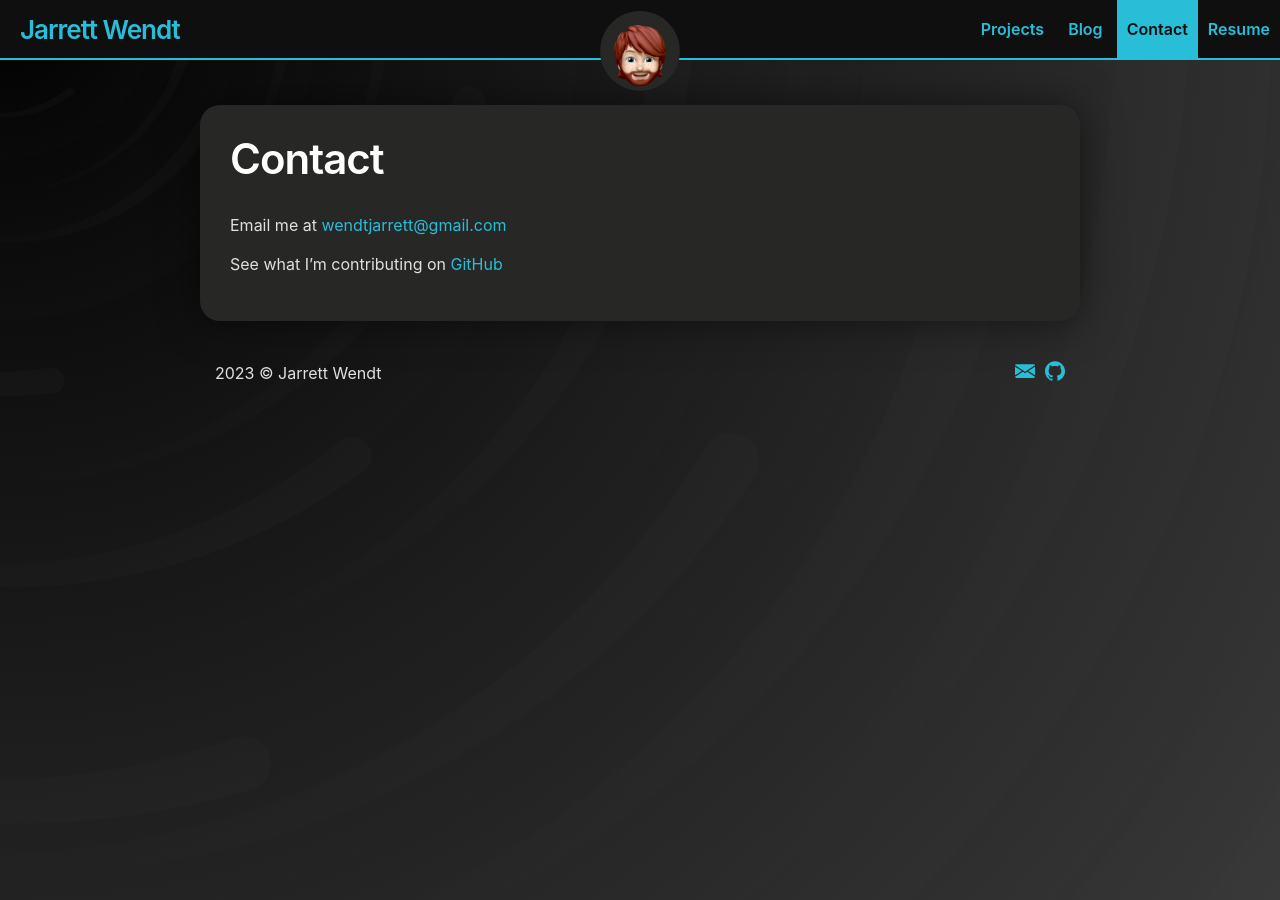
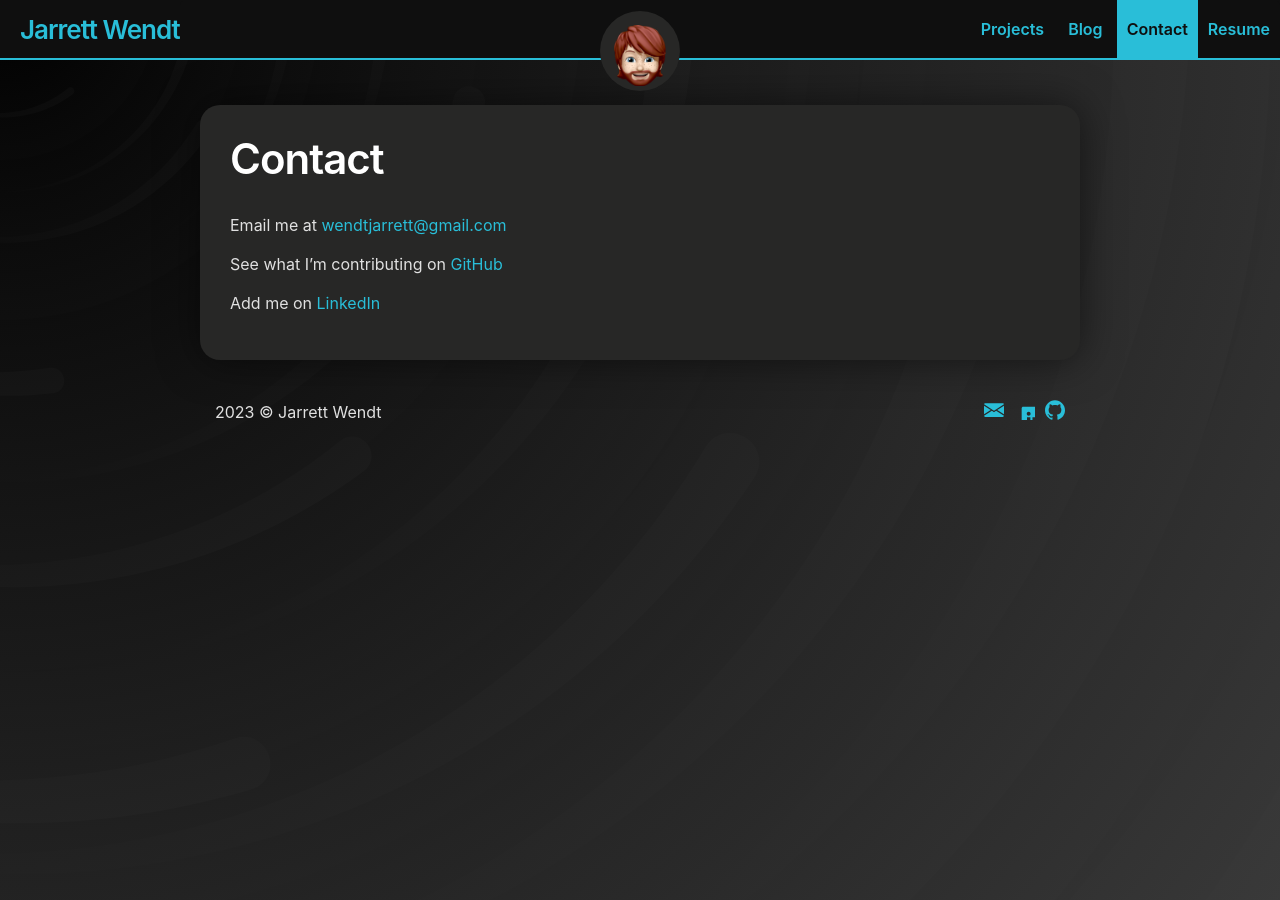
Before and after one commit to JarrettWendt/JarrettWendt.github.io, a Jekyll site: the page built from pages/contact.md, in a window 1280 px wide. Built offline with Jekyll 4.4.1, drawn with Linux system fonts in a browser that asks for light colours.

Commit message:
update copyright

```diff
--- a/_config.yml
+++ b/_config.yml
@@ -13,8 +13,9 @@ resume: /assets/resume.pdf
 repo: https://github.com/JarrettWendt/FIEAEngine
 
 social:
-  github: JarrettWendt
   email: wendtjarrett@gmail.com
+  linkedin: https://linkedin.com/in/jarrett-wendt
+  github: https://github.com/JarrettWendt
 
 plugins:
  - jekyll-feed
--- a/_includes/footer.html
+++ b/_includes/footer.html
@@ -7,6 +7,7 @@
 			<div class="footer-title">{{ 'now' | date: '%Y' }} &copy; {{site.title}}</div>
 
 			<div class="footer-social-links">
+				<!-- e-mail -->
 				<a target="_blank" rel="me" href="mailto: {{ site.social.email }}">
 					<svg role="img" viewBox="0 0 512 512" xmlns="http://www.w3.org/2000/svg">
 						<polygon points="339.392,258.624 512,367.744 512,144.896"/>
@@ -15,8 +16,14 @@
 						<path d="M310.08,277.952l-45.28,29.824c-2.688,1.76-5.728,2.624-8.8,2.624c-3.072,0-6.112-0.864-8.8-2.624l-45.28-29.856 L1.024,404.992C3.488,420.192,16.096,432,32,432h448c15.904,0,28.512-11.808,30.976-27.008L310.08,277.952z"/>
 					</svg>
 				</a>
+				<!-- LinkedIn -->
+				<a target="_blank" rel="me" href="{{ site.social.linkedin }}">
+					<svg role="img" viewBox="0 0 24 24" xmlns="http://www.w3.org/2000/svg">
+						<path d="M20.9716667,33.5527338 L25.001,33.5527338 L25.001,27.1328007 C25.001,25.439485 25.3213333,23.7988354 27.4206667,23.7988354 C29.491,23.7988354 29.517,25.7351486 29.517,27.2404662 L29.517,33.5527338 L33.5506667,33.5527338 L33.5506667,26.4341413 C33.5506667,22.9381777 32.796,20.2505391 28.711,20.2505391 C26.7483333,20.2505391 25.432,21.3265278 24.8943333,22.3471839 L24.839,22.3471839 L24.839,20.5725357 L20.9716667,20.5725357 L20.9716667,33.5527338 Z M16.423,14.1202696 C15.1273333,14.1202696 14.0823333,15.1682587 14.0823333,16.4595785 C14.0823333,17.7508984 15.1273333,18.7992208 16.423,18.7992208 C17.7133333,18.7992208 18.761,17.7508984 18.761,16.4595785 C18.761,15.1682587 17.7133333,14.1202696 16.423,14.1202696 L16.423,14.1202696 Z M14.4026667,33.5527338 L18.4406667,33.5527338 L18.4406667,20.5725357 L14.4026667,20.5725357 L14.4026667,33.5527338 Z M9.76633333,40 C8.79033333,40 8,39.2090082 8,38.2336851 L8,9.76631493 C8,8.79065843 8.79033333,8 9.76633333,8 L38.234,8 C39.2093333,8 40,8.79065843 40,9.76631493 L40,38.2336851 C40,39.2090082 39.2093333,40 38.234,40 L9.76633333,40 Z"/>
+					</svg>
+				</a>
 				<!-- GitHub -->
-				<a target="_blank" rel="me" href="https://github.com/{{ site.social.github }}">
+				<a target="_blank" rel="me" href="{{ site.social.github }}">
 					<svg role="img" viewBox="0 0 24 24" xmlns="http://www.w3.org/2000/svg">
 						<path d="M12 .297c-6.63 0-12 5.373-12 12 0 5.303 3.438 9.8 8.205 11.385.6.113.82-.258.82-.577 0-.285-.01-1.04-.015-2.04-3.338.724-4.042-1.61-4.042-1.61C4.422 18.07 3.633 17.7 3.633 17.7c-1.087-.744.084-.729.084-.729 1.205.084 1.838 1.236 1.838 1.236 1.07 1.835 2.809 1.305 3.495.998.108-.776.417-1.305.76-1.605-2.665-.3-5.466-1.332-5.466-5.93 0-1.31.465-2.38 1.235-3.22-.135-.303-.54-1.523.105-3.176 0 0 1.005-.322 3.3 1.23.96-.267 1.98-.399 3-.405 1.02.006 2.04.138 3 .405 2.28-1.552 3.285-1.23 3.285-1.23.645 1.653.24 2.873.12 3.176.765.84 1.23 1.91 1.23 3.22 0 4.61-2.805 5.625-5.475 5.92.42.36.81 1.096.81 2.22 0 1.606-.015 2.896-.015 3.286 0 .315.21.69.825.57C20.565 22.092 24 17.592 24 12.297c0-6.627-5.373-12-12-12"/>
 					</svg>
--- a/pages/contact.md
+++ b/pages/contact.md
@@ -11,6 +11,11 @@ Email me at
 </a>
 
 See what I'm contributing on
-<a target="_blank" href="https://github.com/{{ site.social.github }}">
+<a target="_blank" href="{{ site.social.github }}">
 GitHub
 </a>
+
+Add me on
+<a target="_blank" href="{{ site.social.linkedin }}">
+LinkedIn
+</a>
```
Also changed, not shown: index.md (+2 -2 lines).
